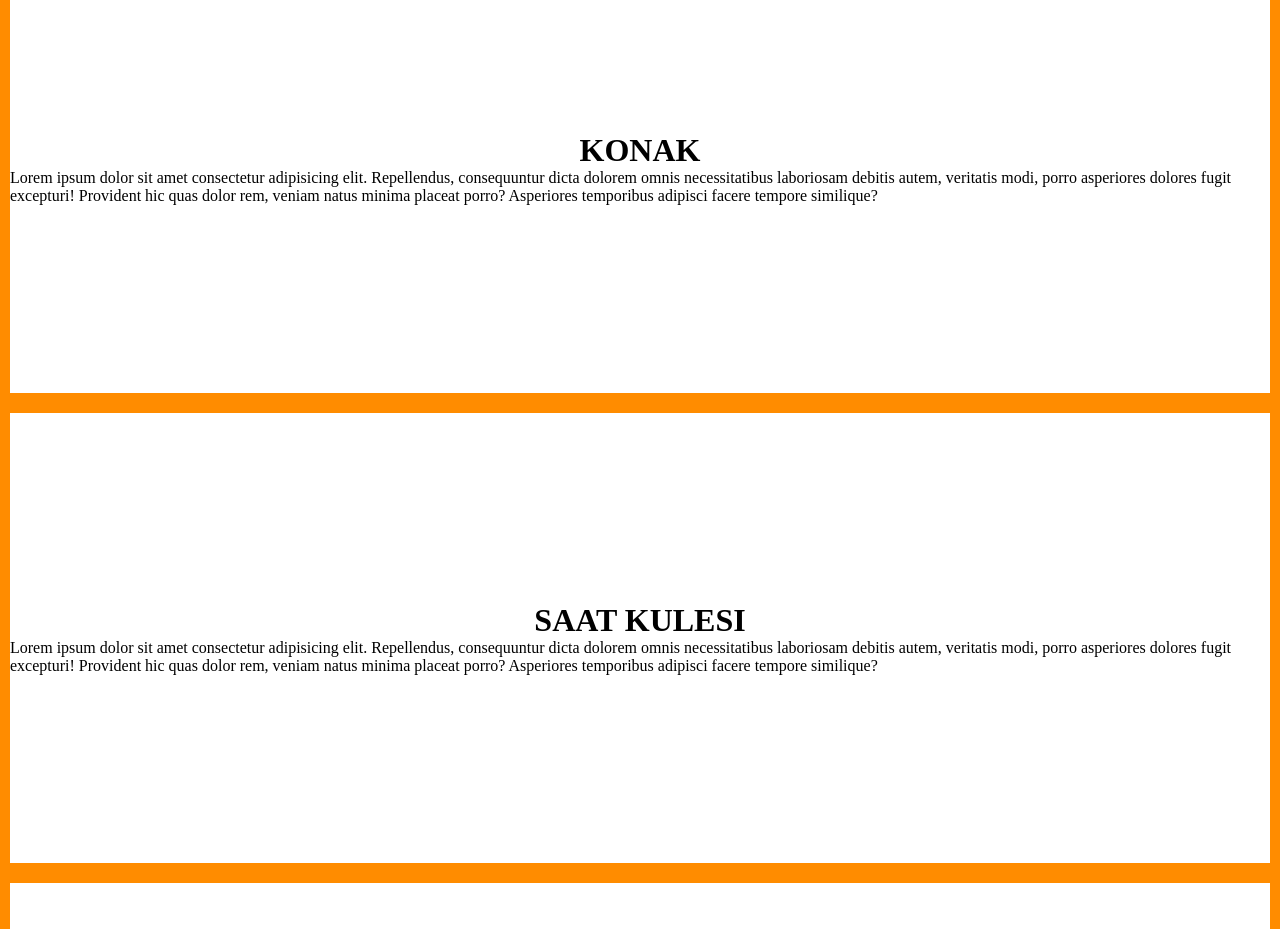
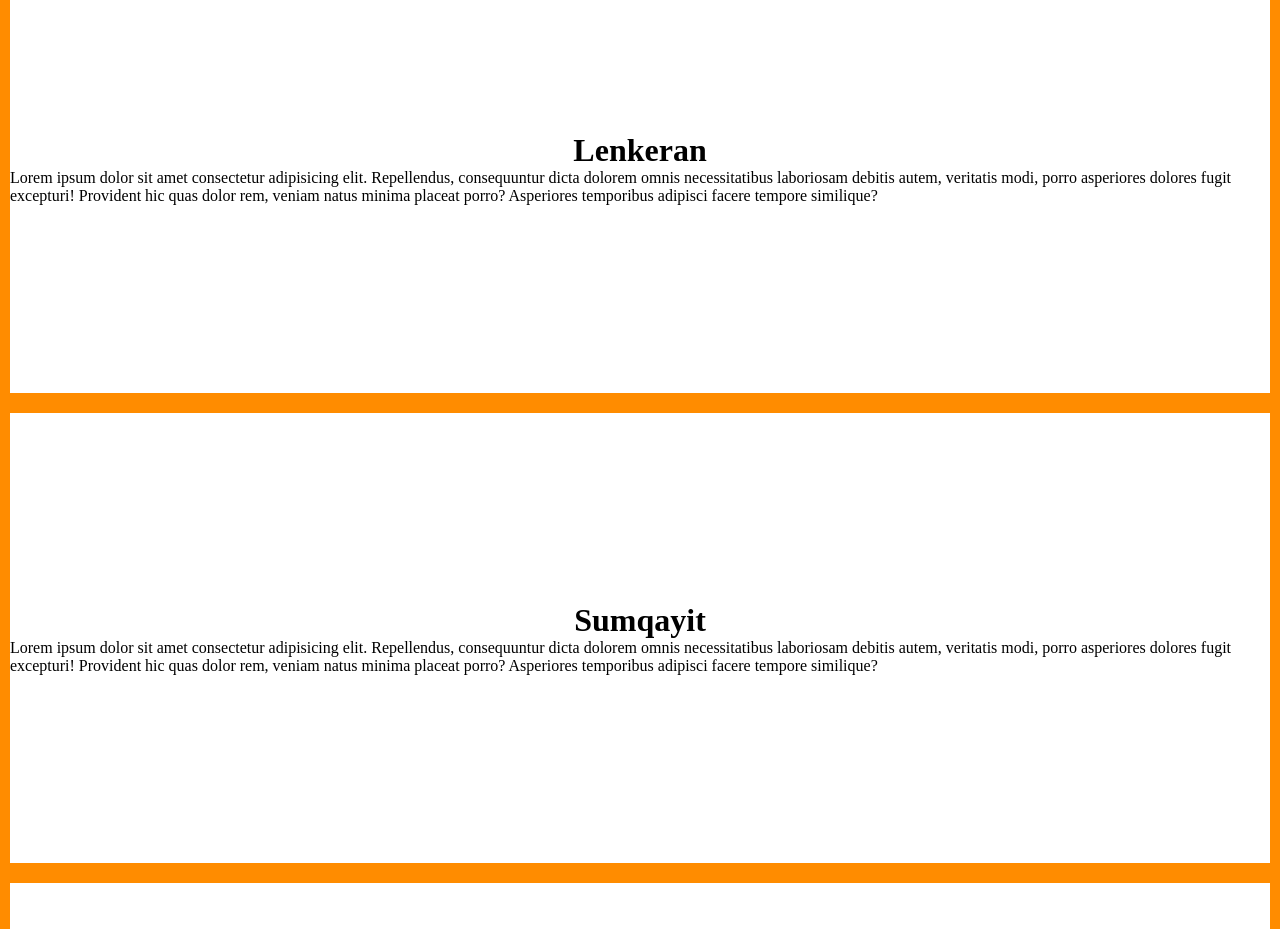
Before and after one commit to kamaz0808/kamaz0808.github.io, a plain HTML site: page index.html in a window 1280 px wide. Shown: the part 840-1769 px from the top of the page. Drawn offline with Linux system fonts and the light colour scheme.

Commit message:
deyisiklik

```diff
--- a/index.html
+++ b/index.html
@@ -31,11 +31,11 @@
 
     <div class="container2">
         <div class="item">
-            <h1>KONAK</h1>
+            <h1>Lenkeran</h1>
             <p>Lorem ipsum dolor sit amet consectetur adipisicing elit. Repellendus, consequuntur dicta dolorem omnis necessitatibus laboriosam debitis autem, veritatis modi, porro asperiores dolores fugit excepturi! Provident hic quas dolor rem, veniam natus minima placeat porro? Asperiores temporibus adipisci facere tempore similique?</p>
         </div>
         <div class="item">
-            <h1>SAAT KULESI</h1>
+            <h1>Sumqayit</h1>
             <p>Lorem ipsum dolor sit amet consectetur adipisicing elit. Repellendus, consequuntur dicta dolorem omnis necessitatibus laboriosam debitis autem, veritatis modi, porro asperiores dolores fugit excepturi! Provident hic quas dolor rem, veniam natus minima placeat porro? Asperiores temporibus adipisci facere tempore similique?</p>
         </div>
         <div class="item">
```
